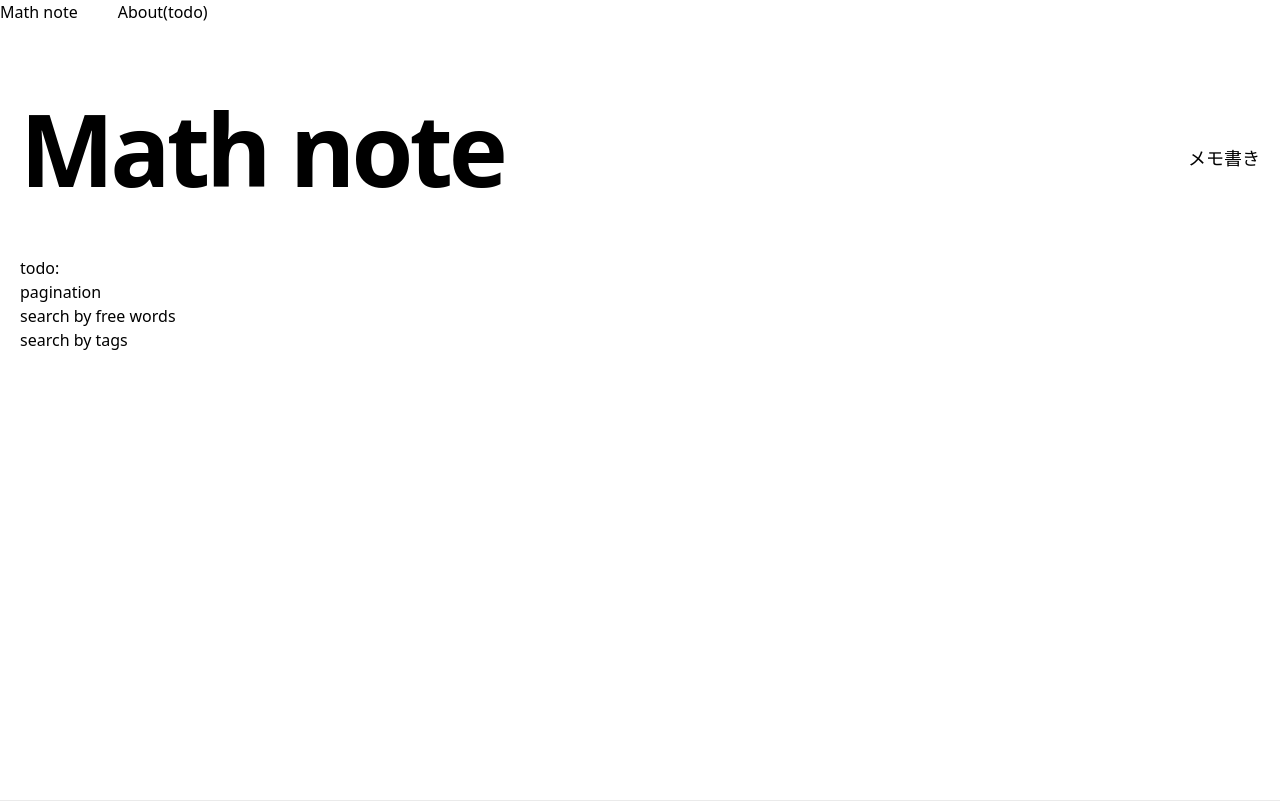
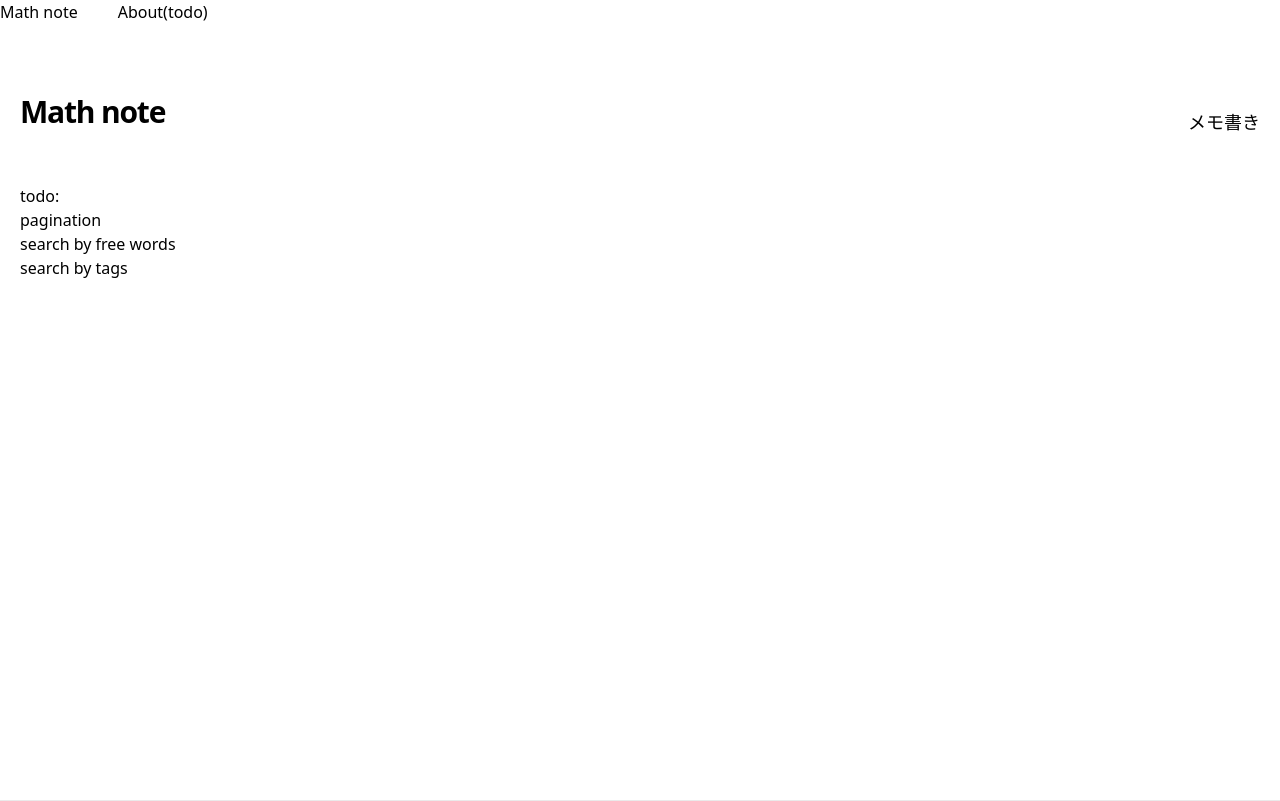
Before and after one commit to nagaokayuji/math-note, a Next.js app: page /about in a window 1280 px wide. Built offline with nearby package versions, Linux system fonts and the light colour scheme.

Commit message:
modify: font size

```diff
--- a/components/intro.tsx
+++ b/components/intro.tsx
@@ -1,7 +1,7 @@
 const Intro = () => {
   return (
     <section className="flex-col md:flex-row flex items-center md:justify-between mt-16 mb-16 md:mb-12">
-      <h1 className="text-6xl md:text-8xl font-bold tracking-tighter leading-tight md:pr-8">
+      <h1 className="text-3xl md:text-3xl font-bold tracking-tighter leading-tight md:pr-8">
         Math note
       </h1>
       <h4 className="text-center md:text-left text-lg mt-5 md:pl-8">
```
